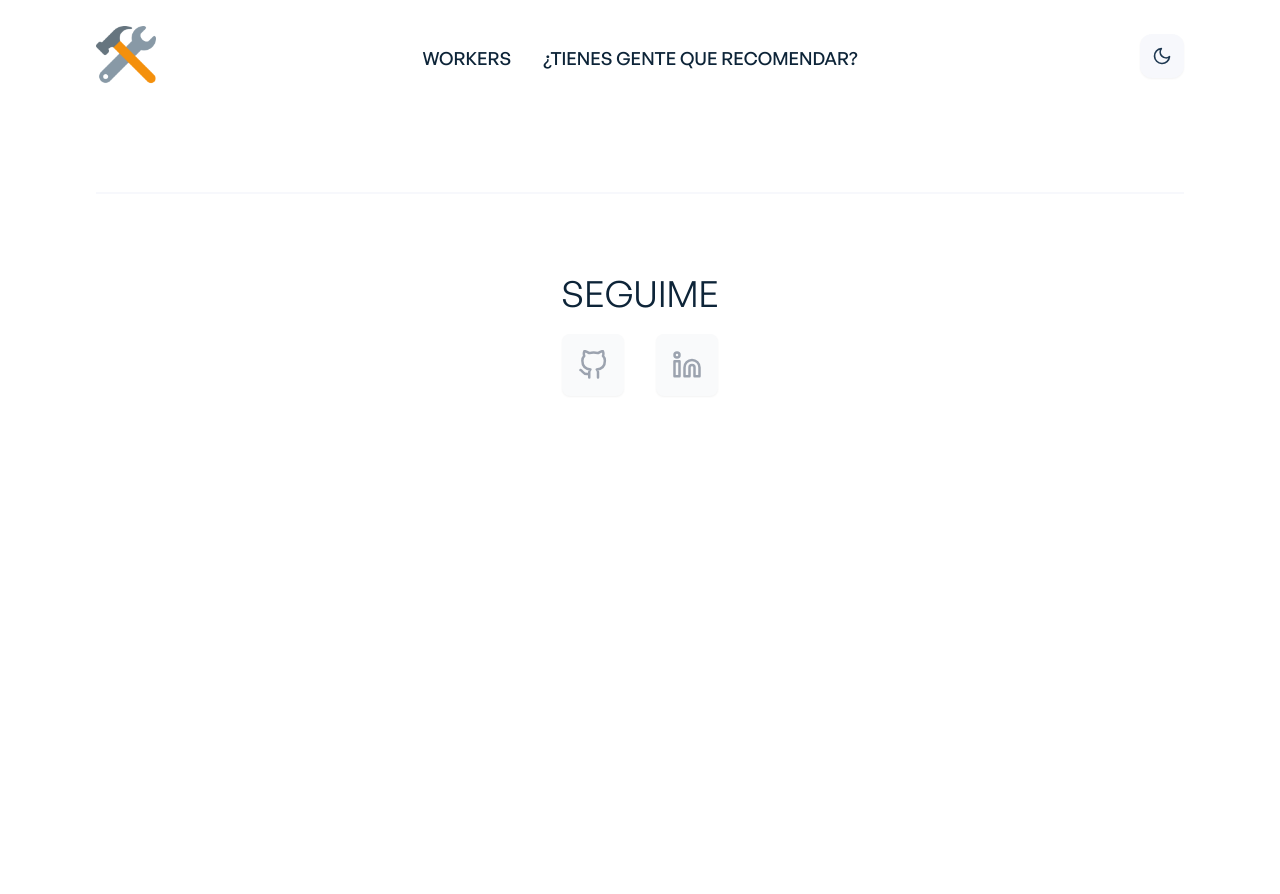
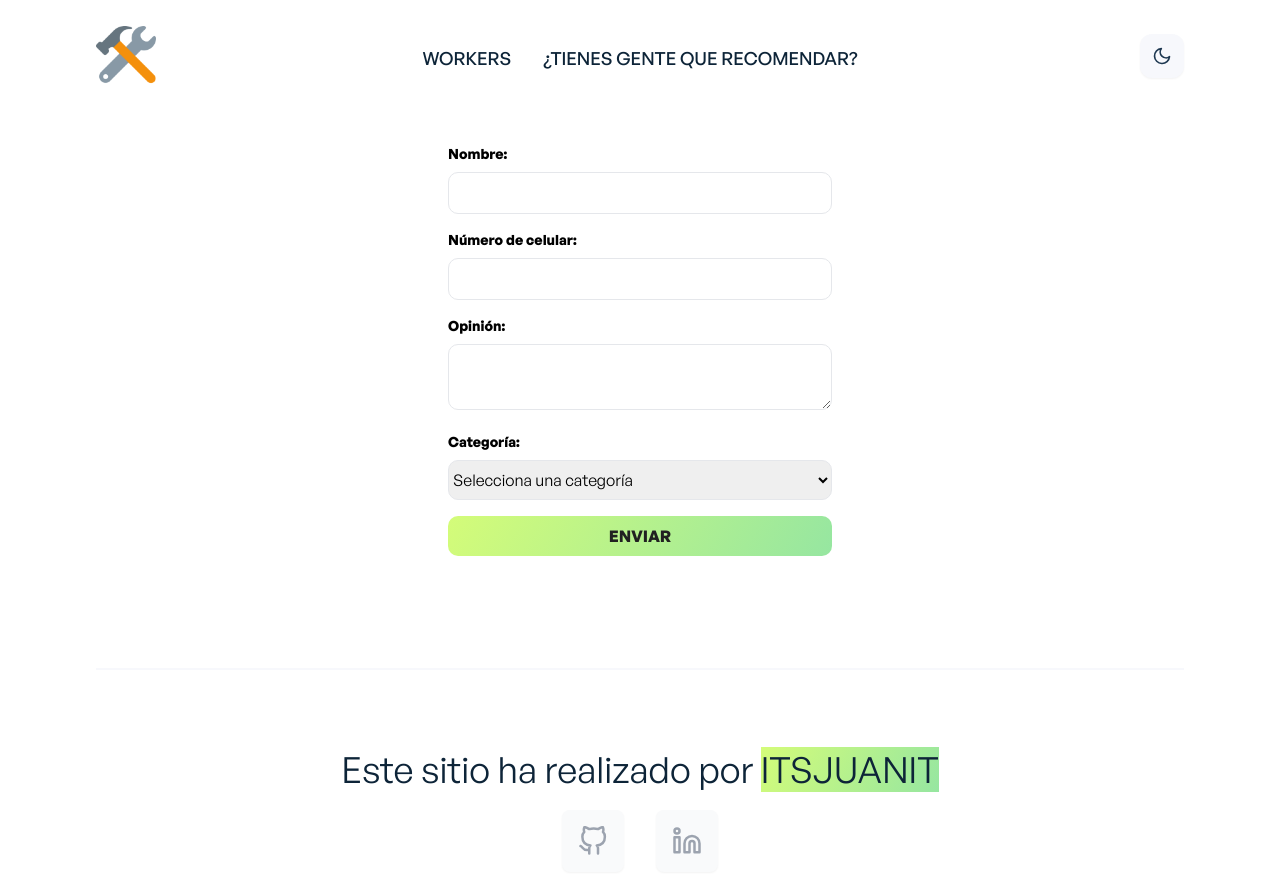
Before and after one commit to Itsjuanit/yaoficio, a React (Create React App) app: page /form in a window 1280 px wide. Shown: the top 894 px of the page. Before the commit the page ends 800 px from the top, so only its background shows below. Built offline with nearby package versions, Linux system fonts and the light colour scheme.

Commit message:
Se agrego form, logica del form y api para guardar la informacion que envia la gente en un googlesheets, usando sheetsbest, evaluando si cambiar a otro servicio

```diff
--- a/public/index.html
+++ b/public/index.html
@@ -24,7 +24,7 @@
       work correctly both with client-side routing and a non-root public URL.
       Learn how to configure a non-root public URL by running `npm run build`.
     -->
-    <title>PROAPP</title>
+    <title>WORKAPP</title>
   </head>
   <body>
     <noscript>You need to enable JavaScript to run this app.</noscript>
--- a/src/App.js
+++ b/src/App.js
@@ -8,6 +8,7 @@ import "./css/App.css";
 import UseScrollToTop from "./hooks/useScrollToTop";
 const Home = lazy(() => import("./pages/Home"));
 const Projects = lazy(() => import("./pages/Projects"));
+const Form = lazy(() => import("./pages/Form"));
 
 function App() {
   return (
@@ -20,6 +21,7 @@ function App() {
             <Routes>
               <Route path="/" element={<Home />} />
               <Route path="projects" element={<Projects />} />
+              <Route path="form" element={<Form />} />
             </Routes>
           </Suspense>
           <AppFooter />
--- /dev/null
+++ b/src/components/form/FormNewPerson.jsx
@@ -0,0 +1,173 @@
+import React, { useState } from "react";
+import axios from "axios";
+import { FaCheckCircle, FaTimes } from "react-icons/fa";
+export const FormNewPerson = () => {
+  const [name, setName] = useState("");
+  const [number, setNumber] = useState("");
+  const [opinion, setOpinion] = useState("");
+  const [tag, setTag] = useState("");
+  const [showModal, setShowModal] = useState(false);
+
+  const handleSubmit = (event) => {
+    event.preventDefault();
+    if (!name || !number || !opinion || !tag) {
+      alert("Por favor completa todos los campos");
+      return;
+    }
+    const data = { name, number, opinion, tag };
+    axios
+      .post(
+        "https://sheet.best/api/sheets/d7422f06-7748-4ae1-b6ad-41bf47f4cea8",
+        data
+      )
+      .then((response) => {
+        console.log(response);
+        setName("");
+        setNumber("");
+        setOpinion("");
+        setTag("");
+        setShowModal(true);
+      })
+      .catch((error) => {
+        console.error(error);
+      });
+  };
+
+  return (
+    <div className="container mx-auto">
+      <div className="w-full max-w-md mx-auto mt-8 bg-white shadow-md rounded px-8 pt-6 pb-8">
+        <form onSubmit={handleSubmit}>
+          <div className="mb-4">
+            <label
+              htmlFor="name"
+              className="block text-gray-700 text-sm font-bold mb-2"
+            >
+              Nombre:
+            </label>
+            <input
+              id="name"
+              type="text"
+              value={name}
+              onChange={(event) => setName(event.target.value)}
+              className="shadow appearance-none border rounded w-full py-2 px-3 text-gray-700 leading-tight focus:outline-none focus:shadow-outline border-gray-200 rounded-md"
+              style={{ borderRadius: "10px" }}
+            />
+          </div>
+          <div className="mb-4">
+            <label
+              htmlFor="number"
+              className="block text-gray-700 text-sm font-bold mb-2"
+            >
+              Número de celular:
+            </label>
+            <input
+              id="number"
+              type="number"
+              value={number}
+              onChange={(event) => setNumber(event.target.value)}
+              className="shadow appearance-none border rounded w-full py-2 px-3 text-gray-700 leading-tight focus:outline-none focus:shadow-outline border-gray-200 rounded-md"
+              style={{ borderRadius: "10px" }}
+            />
+          </div>
+          <div className="mb-4">
+            <label
+              htmlFor="opinion"
+              className="block text-gray-700 text-sm font-bold mb-2"
+            >
+              Opinión:
+            </label>
+            <textarea
+              id="opinion"
+              type="text"
+              value={opinion}
+              onChange={(event) => setOpinion(event.target.value)}
+              className="shadow appearance-none border rounded w-full py-2 px-3 text-gray-700 leading-tight focus:outline-none focus:shadow-outline border-gray-200 rounded-md"
+              style={{ borderRadius: "10px" }}
+            />
+          </div>
+          <div className="mb-4">
+            <label
+              htmlFor="tag"
+              className="block text-gray-700 text-sm font-bold mb-2"
+            >
+              Categoría:
+            </label>
+            <select
+              id="tag"
+              value={tag}
+              onChange={(event) => setTag(event.target.value)}
+              className="shadow appearance-none border rounded w-full py-2 px-3 text-gray-700 leading-tight focus:outline-none focus:shadow-outline border-gray-200 rounded-md"
+              style={{ borderRadius: "10px" }}
+            >
+              <option value="">Selecciona una categoría</option>
+              <option value="ELECTRICISTA">Electricista</option>
+              <option value="PLOMERO">Plomero</option>
+              <option value="CARPINTERO">Carpintero</option>
+              <option value="MUEBLES">Muebles</option>
+              <option value="REFRIGERACION">Refrigeración</option>
+            </select>
+          </div>
+          <button
+            onClick={() => {
+              if (!name || !number || !opinion || !tag) {
+                alert("Por favor completa todos los campos");
+                return;
+              }
+              setShowModal(true);
+            }}
+            style={{
+              backgroundImage:
+                "linear-gradient(120deg, #d4fc79 0%, #96e6a1 100%)",
+              color: "#212121",
+              borderRadius: "10px",
+            }}
+            type="submit"
+            className="w-full bg-blue-500 hover:bg-blue-700 text-white font-bold py-2 px-4 rounded focus:outline-none focus:shadow-outline"
+          >
+            ENVIAR
+          </button>
+          {showModal && (
+            <div
+              className="fixed inset-0 flex items-center justify-center"
+              style={{
+                background: "rgba(0, 0, 0, 0.5)",
+              }}
+            >
+              <div
+                className="rounded-full border-4 border-red-500 flex items-center justify-center"
+                style={{
+                  width: "350px",
+                  height: "100px",
+                  backgroundImage:
+                    "linear-gradient(120deg, #d4fc79 0%, #96e6a1 100%)",
+                  color: "#212121",
+                  borderRadius: "10px",
+                }}
+              >
+                <div className="bg-white rounded-lg p-8">
+                  <button
+                    onClick={() => setShowModal(false)}
+                    className="bg-blue-500 hover:bg-blue-700 text-white font-bold py-2 px-4 rounded focus:outline-none focus:shadow-outline absolute top-0 right-0"
+                  >
+                    <FaTimes
+                      style={{
+                        top: "0",
+                        right: "0",
+                        width: "100%",
+                        color: "#212121",
+                      }}
+                    />
+                  </button>
+                  <p className="text-lg font-bold">
+                    Tu información ha sido enviada.
+                    <FaCheckCircle />
+                  </p>
+                </div>
+              </div>
+            </div>
+          )}
+        </form>
+      </div>
+    </div>
+  );
+};
--- a/src/components/shared/AppBanner.jsx
+++ b/src/components/shared/AppBanner.jsx
@@ -45,7 +45,7 @@ const AppBanner = () => {
             }}
           >
             {" "}
-            PROAPP{" "}
+            WORKAPP{" "}
           </span>
         </motion.p>
         <motion.div
--- a/src/components/shared/AppFooter.jsx
+++ b/src/components/shared/AppFooter.jsx
@@ -20,8 +20,19 @@ const AppFooter = () => {
       <div className="pt-20 sm:pt-30 pb-8 mt-20 border-t-2 border-primary-light dark:border-secondary-dark">
         {/* Footer social links */}
         <div className="font-general-regular flex flex-col justify-center items-center mb-12 sm:mb-28">
-          <p className="text-3xl sm:text-4xl text-primary-dark dark:text-primary-light mb-5">
-            SEGUIME
+          <p className="text-md sm:text-4xl text-primary-dark dark:text-primary-light mb-5">
+            Este sitio ha realizado por{" "}
+            <a
+              href="https://portfolio-itsjuanit.vercel.app/"
+              target="__blank"
+              rel="noreferrer"
+              style={{
+                backgroundImage:
+                  "linear-gradient(120deg, #d4fc79 0%, #96e6a1 100%)",
+              }}
+            >
+              ITSJUANIT
+            </a>
           </p>
           <ul className="flex gap-4 sm:gap-8">
             {socialLinks.map((link) => (
--- a/src/components/shared/AppHeader.jsx
+++ b/src/components/shared/AppHeader.jsx
@@ -95,9 +95,9 @@ const AppHeader = () => {
             WORKERS
           </Link>
           <Link
-            to="/about"
+            to="/form"
             className="block text-left text-lg text-primary-dark dark:text-ternary-light hover:text-secondary-dark dark:hover:text-secondary-light  sm:mx-4 mb-2 sm:py-2 border-t-2 pt-3 sm:pt-2 sm:border-t-0 border-primary-light dark:border-secondary-dark"
-            aria-label="About Me"
+            aria-label="form"
           >
             ¿TIENES GENTE QUE RECOMENDAR?
           </Link>
@@ -113,9 +113,9 @@ const AppHeader = () => {
             WORKERS
           </Link>
           <Link
-            to="/about"
+            to="/form"
             className="block text-left text-lg text-primary-dark dark:text-ternary-light hover:text-secondary-dark dark:hover:text-secondary-light  sm:mx-4 mb-2 sm:py-2"
-            aria-label="About Me"
+            aria-label="form"
           >
             ¿TIENES GENTE QUE RECOMENDAR?
           </Link>
--- /dev/null
+++ b/src/pages/Form.jsx
@@ -0,0 +1,11 @@
+import { FormNewPerson } from "../components/form/FormNewPerson";
+
+const Form = () => {
+  return (
+    <div className="container mx-auto">
+      <FormNewPerson />
+    </div>
+  );
+};
+
+export default Form;
```
Also changed, not shown: src/components/about/AboutMeBio.jsx (deleted, +0 -28 lines), src/components/about/CounterItem.jsx (deleted, +0 -16 lines), src/pages/AboutMe.jsx (deleted, +0 -34 lines).
